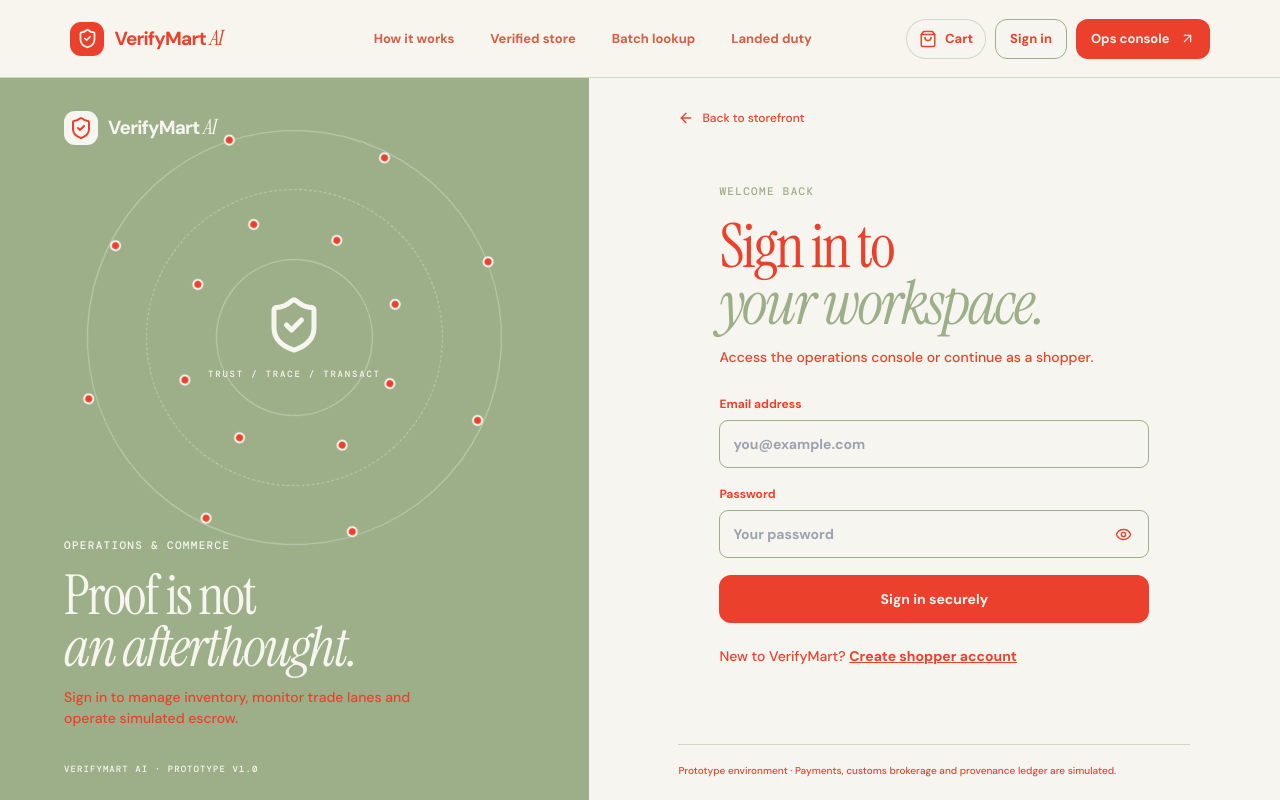
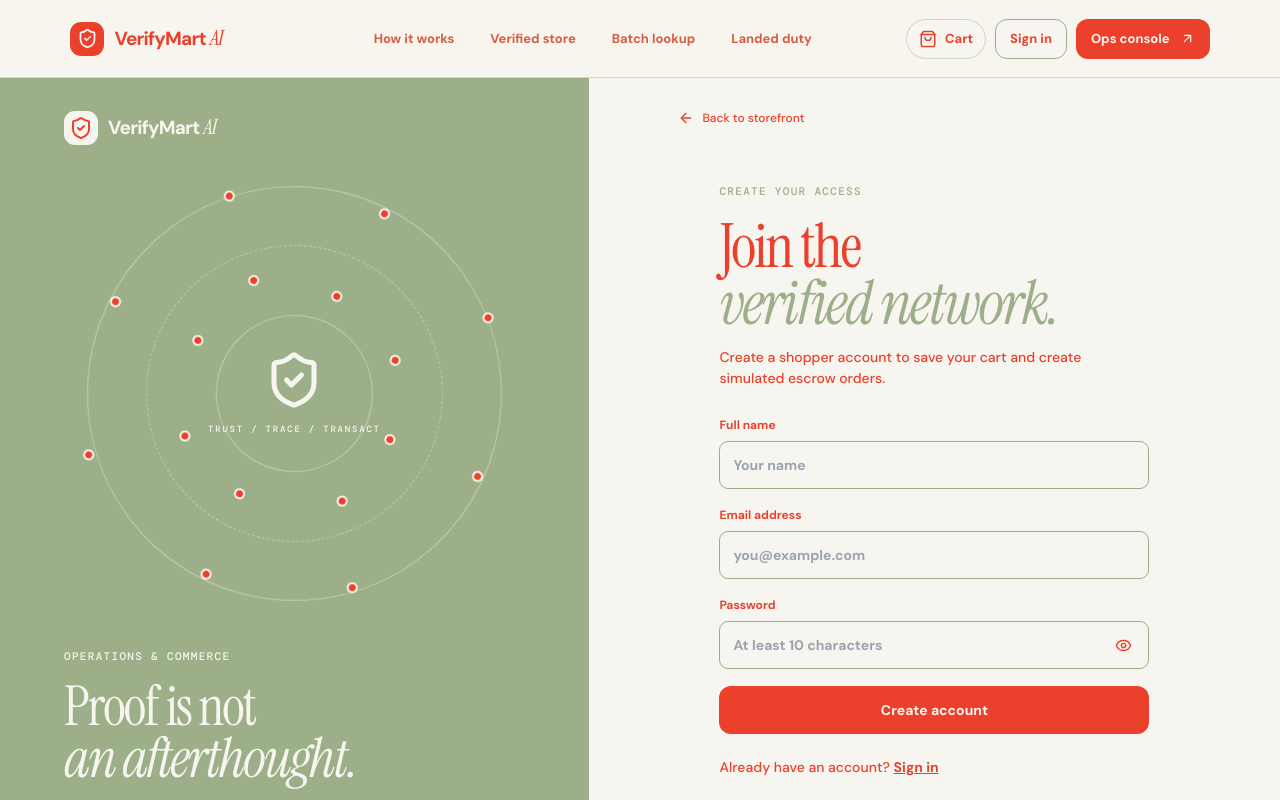
Before and after one commit to haseebsoul/verifymart-ai, a React (Vite) app in the folder frontend/: page /register in a window 1280 px wide. Shown: the top 800 px of the page. Built offline with nearby package versions, Linux system fonts and the light colour scheme; no server answers.

Commit message:
Use route-aware login and registration modes

```diff
--- a/frontend/src/pages/LoginPage.tsx
+++ b/frontend/src/pages/LoginPage.tsx
@@ -4,7 +4,7 @@ import { ArrowLeft,Eye,EyeOff,ShieldCheck } from 'lucide-react';
 import { useAuth } from '../context/AuthContext';
 export function LoginPage(){
   const {login,register,demoMode}=useAuth();const location=useLocation();const navigate=useNavigate();const next=new URLSearchParams(location.search).get('next')??'/dashboard';
-  const [mode,setMode]=useState<'login'|'register'>('login');const [name,setName]=useState('');const [email,setEmail]=useState('');const [password,setPassword]=useState('');const [show,setShow]=useState(false);const [busy,setBusy]=useState(false);const [error,setError]=useState('');
+  const mode=location.pathname==='/register'?'register':'login';const [name,setName]=useState('');const [email,setEmail]=useState('');const [password,setPassword]=useState('');const [show,setShow]=useState(false);const [busy,setBusy]=useState(false);const [error,setError]=useState('');
   const submit=async(e:React.FormEvent)=>{e.preventDefault();setBusy(true);setError('');try{if(mode==='login')await login(email,password);else await register(name,email,password);navigate(next,{replace:true});}catch(e){setError(e instanceof Error?e.message:'Authentication failed.');}finally{setBusy(false);}};
   return <main className="auth-page"><section className="auth-aside"><Link to="/" className="brand auth-brand"><span className="brand-mark"><ShieldCheck/></span><span>VerifyMart <i>AI</i></span></Link><div className="auth-art"><div className="node-network"><i/><i/><i/><i/><i/><i/><i/><i/><i/><i/><i/><i/><i/><i/><i/><i/></div><div className="auth-emblem"><ShieldCheck size={60}/><span>TRUST / TRACE / TRANSACT</span></div></div><div className="auth-aside-copy"><span className="eyebrow">OPERATIONS & COMMERCE</span><h2>Proof is not<br/><em>an afterthought.</em></h2><p>Sign in to manage inventory, monitor trade lanes and operate simulated escrow.</p></div><span className="auth-aside-foot">VERIFYMART AI · PROTOTYPE V1.0</span></section><section className="auth-form-side"><Link className="back-home" to="/"><ArrowLeft size={16}/> Back to storefront</Link><div className="auth-form-wrap"><span className="eyebrow">{mode==='login'?'WELCOME BACK':'CREATE YOUR ACCESS'}</span><h1>{mode==='login'?'Sign in to':'Join the'}<br/><em>{mode==='login'?'your workspace.':'verified network.'}</em></h1><p>{mode==='login'?'Access the operations console or continue as a shopper.':'Create a shopper account to save your cart and create simulated escrow orders.'}</p><form className="auth-form" onSubmit={submit}>
     {mode==='register'&&<label>Full name<input value={name} onChange={e=>setName(e.target.value)} minLength={2} maxLength={80} required placeholder="Your name"/></label>}
@@ -13,6 +13,6 @@ export function LoginPage(){
     {error&&<div className="form-error" role="alert">{error}</div>}<button className="button button-primary w-full" disabled={busy}>{busy?'Please wait…':mode==='login'?'Sign in securely':'Create account'}</button>
   </form>
   {demoMode&&mode==='login'&&<div className="demo-access"><b>Local demo data is enabled.</b><small>Use the development credentials configured by your project administrator. No demo password is bundled in the application.</small></div>}
-  <p className="auth-switch">{mode==='login'?"New to VerifyMart?":"Already have an account?"} <button onClick={()=>{setMode(mode==='login'?'register':'login');setError('');}}>{mode==='login'?'Create shopper account':'Sign in'}</button></p>
+  <p className="auth-switch">{mode==='login'?"New to VerifyMart?":"Already have an account?"} <button type="button" onClick={()=>{setError('');navigate(mode==='login'?'/register':'/login');}}>{mode==='login'?'Create shopper account':'Sign in'}</button></p>
   </div><div className="auth-disclaimer">Prototype environment · Payments, customs brokerage and provenance ledger are simulated.</div></section></main>;
 }
```
